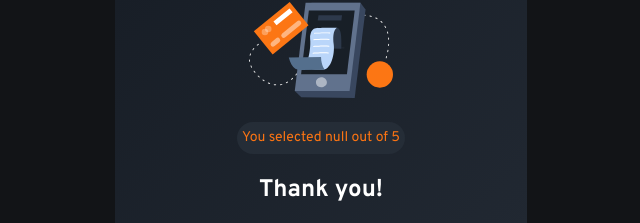
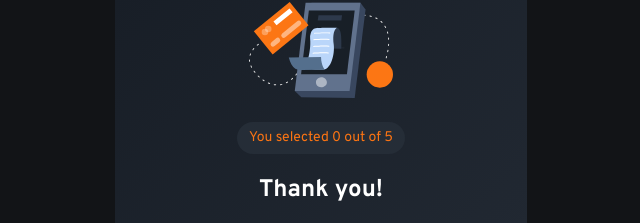
Before and after one commit to Sagnunes/frontend-interactive-rating, a website: page src/thankyou.html in a window 1280 px wide. Shown: the part 250-473 px from the top of the page, 319-959 px from the left. Drawn offline with Linux system fonts and the light colour scheme.

Commit message:
fixed bug

```diff
--- a/src/thankyou.html
+++ b/src/thankyou.html
@@ -52,7 +52,7 @@
 <script>
     // vanilla js version of $(document).ready(function(){/*code here*/});
     window.onload = function() {
-        let selectedScore = localStorage.getItem('score')
+        let selectedScore = localStorage.getItem('score') || 0
 
         let message = document.getElementById('scoreMessage');
         message.innerHTML = `You selected ${selectedScore} out of 5`
```
Also changed, not shown: 1 other file.
